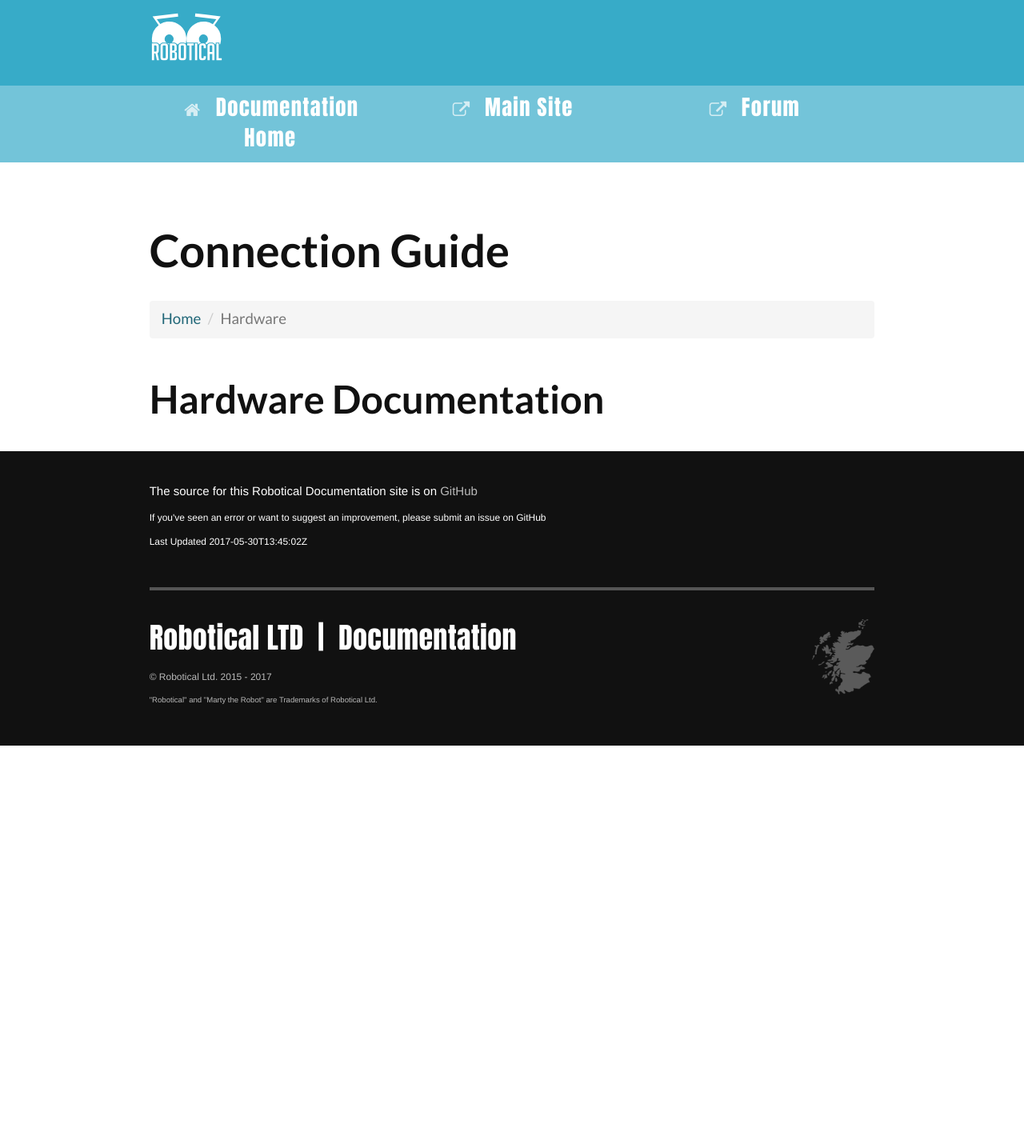
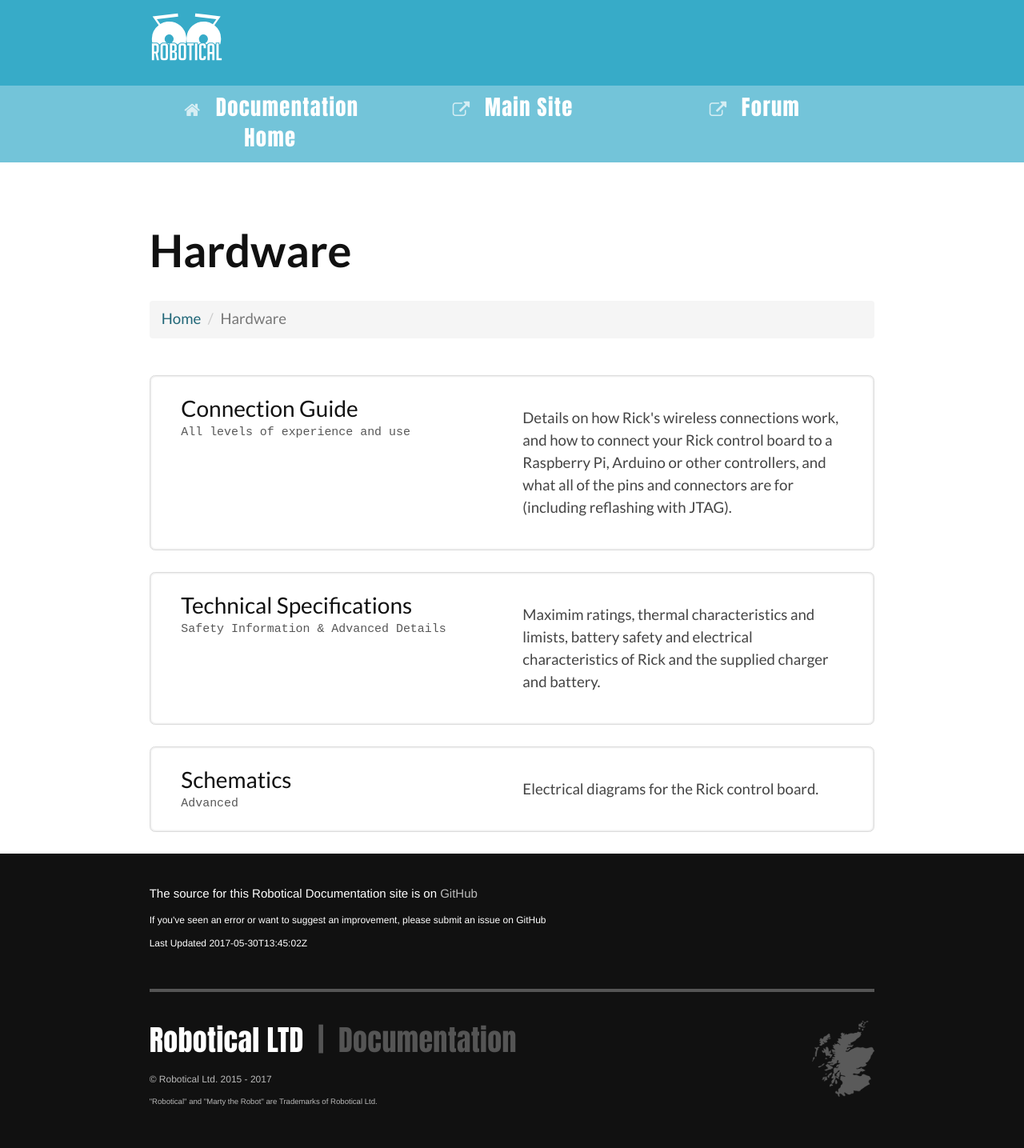
Before and after one commit to robotical/docs.robotical.io, a Jekyll site: the page built from hardware/index.html, in a window 1280 px wide. Shown: the whole page at 80% size. Built offline with Jekyll 4.4.1, drawn with Linux system fonts in a browser that asks for light colours; nearby versions of some CDN libraries; some web fonts are replaced; before the commit the page ends 932 px from its top, so only the background shows below that.

Commit message:
Add schematics, Hardware docs landing page

```diff
--- a/_includes/footer.html
+++ b/_includes/footer.html
@@ -23,8 +23,10 @@
     <h1 class="titlefont">
       <a href="https://robotical.io">
         Robotical LTD
+      </a>
+      <span style="color: #555;">
         &nbsp;|&nbsp; Documentation
-      </a>
+      </span>
     </h1>
     <p class="muted">
       &copy; Robotical Ltd. 2015 - 2017
--- a/_layouts/article.html
+++ b/_layouts/article.html
@@ -6,19 +6,18 @@
   <article>
 
     <h1 class="post-title">
-      <a href="{{ site.baseurl }}{{ page.url }}"
+      <a href="{{ page.url }}"
          title="Permalink to page"
          style="outline-width: 0px !important; user-select: text !important;">{{ page.title }}</a>
     </h1>
 
-    {% if page.breadcrumbs %}
     <ol class="breadcrumb">
+        <li><a href="{{ site.url }}">Home</a></li>
         {% for crumb in page.breadcrumbs %}
-        <li><a href="{{ crumb.url }}">{{ crumb.name }}</a></li>
+        <li><a href="{{ site.baseurl }}{{ crumb.url }}">{{ crumb.name }}</a></li>
         {% endfor %}
         <li class="active">{{ page.title }}</li>
     </ol>
-    {% endif %}
 
     {% if page.versions %}
     <br>
--- a/_layouts/base.html
+++ b/_layouts/base.html
@@ -13,7 +13,7 @@
   <link rel="stylesheet" href="{{ site.baseurl }}/css/bootstrap.min.css">
   <link rel="stylesheet" href="{{ site.baseurl }}/css/style.css?v={{site.time}}">
 
-  <meta property="og:url" content="//{{ site.baseurl }}{{ page.url }}" />
+  <meta property="og:url" content="{{ page.url }}" />
   <meta property="og:title" content="{{ page.title }} :: {{ site.title }}" />
   <meta property="og:site_name" content="{{ page.title }} :: {{ site.title }}" />
   <meta property="og:type" content="website" />
--- /dev/null
+++ b/hardware/index.html
@@ -0,0 +1,75 @@
+---
+title: Hardware
+layout: article
+---
+
+<br>
+
+<div class="well">
+  <div class="row padd">
+    <div class="col">
+      <a href="/hardware/connections" class="inherit">
+        <div class="bigger">
+          Connection Guide
+        </div>
+        <div class="tt smaller muted">
+          All levels of experience and use
+        </div>
+      </a>
+    </div>
+    <div class="col">
+      <p>
+        Details on how Rick's wireless connections work, and how to connect your
+        Rick control board to a Raspberry Pi, Arduino or other controllers,
+        and what all of the pins and connectors are for (including reflashing with JTAG).
+      </p>
+    </div>
+  </div>
+</div>
+
+
+<br>
+
+<div class="well">
+  <div class="row padd">
+    <div class="col">
+      <a href="/hardware/specs" class="inherit">
+        <div class="bigger">
+          Technical Specifications
+        </div>
+        <div class="tt smaller muted">
+          Safety Information &amp; Advanced Details
+        </div>
+      </a>
+    </div>
+    <div class="col">
+      <p>
+        Maximim ratings, thermal characteristics and limists, battery safety and
+        electrical characteristics of Rick and the supplied charger and battery.
+      </p>
+    </div>
+  </div>
+</div>
+
+
+<br>
+
+<div class="well">
+  <div class="row padd">
+    <div class="col">
+      <a href="/hardware/schematics" class="inherit">
+        <div class="bigger">
+          Schematics
+        </div>
+        <div class="tt smaller muted">
+          Advanced
+        </div>
+      </a>
+    </div>
+    <div class="col">
+      <p>
+        Electrical diagrams for the Rick control board.
+      </p>
+    </div>
+  </div>
+</div>
--- a/hardware/index.md
+++ /dev/null
@@ -1,13 +0,0 @@
----
-title: Connection Guide
-layout: article
----
-
-<ol class="breadcrumb">
-  <li><a href="/">Home</a></li>
-  <li class="active">Hardware</li>
-</ol>
-
-
-Hardware Documentation
-===
--- a/index.html
+++ b/index.html
@@ -278,7 +278,9 @@
 
     <div class="card padder">
       <h2 class="center">
-        Hardware
+        <a href="/hardware">
+          Hardware
+        </a>
       </h2>
       <br>
       <p class="bigger">
```
Also changed, not shown: hardware/specs.md (+1 -3 lines), 2 other files.
